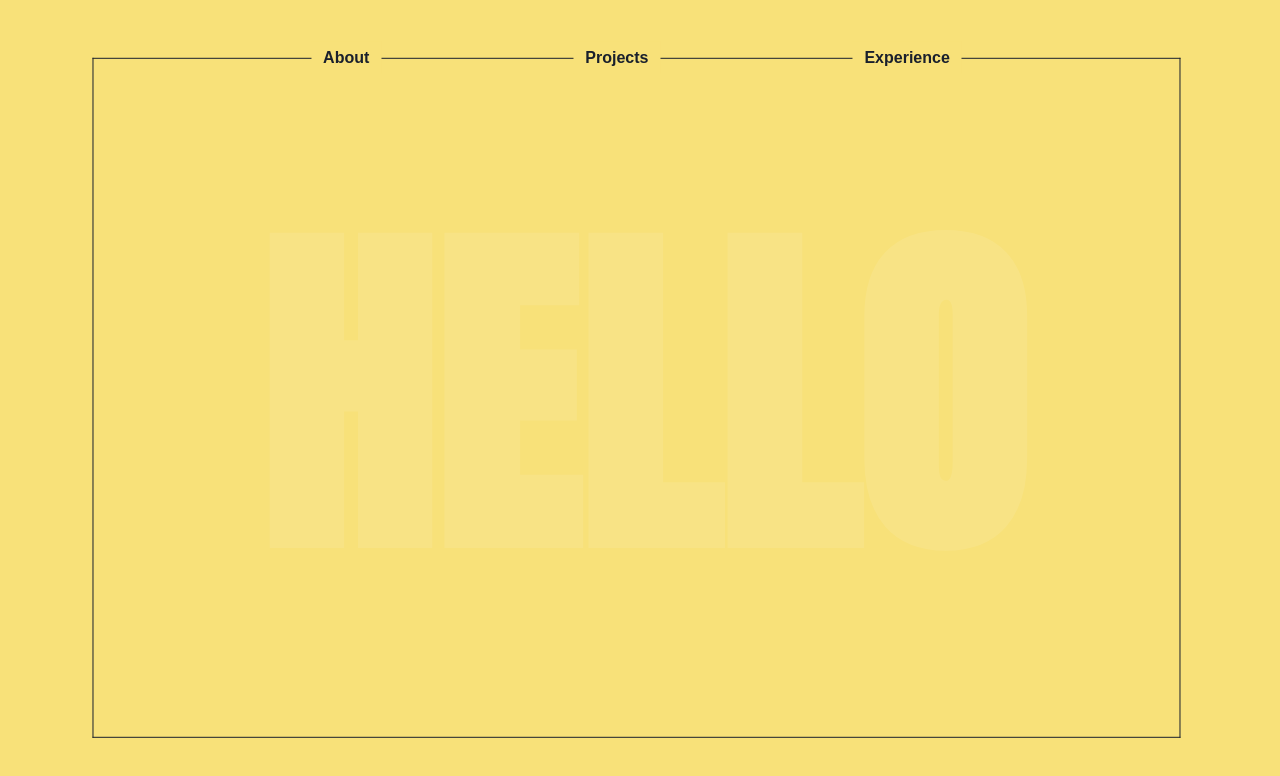
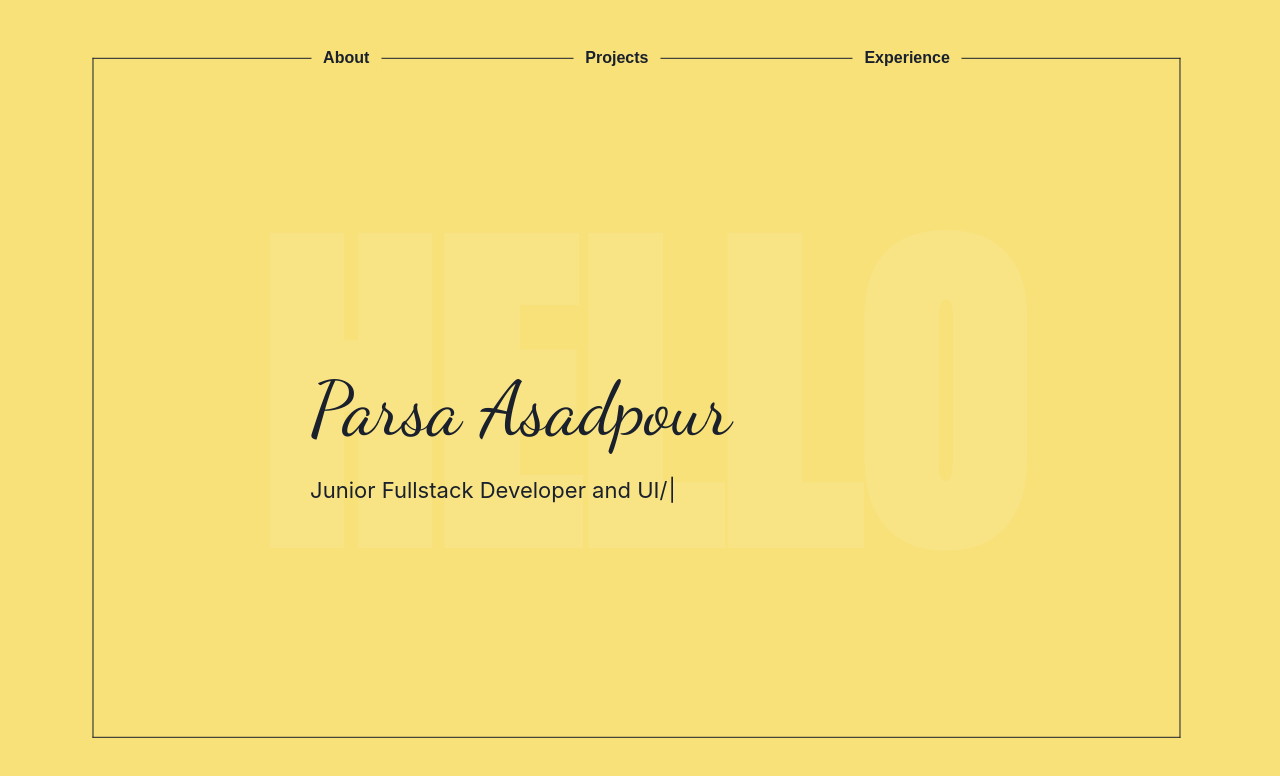
Before and after one commit to ParsaAsdpr/portfolio-website, a Next.js app: page / in a window 1280 px wide. Shown: the top 776 px of the page. Built offline with nearby package versions, Linux system fonts and the light colour scheme.

Commit message:
typewriter effect

```diff
--- a/package.json
+++ b/package.json
@@ -16,7 +16,8 @@
     "framer-motion": "^11.11.7",
     "next": "14.2.15",
     "react": "^18",
-    "react-dom": "^18"
+    "react-dom": "^18",
+    "typewriter-effect": "^2.21.0"
   },
   "devDependencies": {
     "@types/node": "^20",
--- a/src/components/Hero/Hero.tsx
+++ b/src/components/Hero/Hero.tsx
@@ -1,7 +1,9 @@
-import { Box, Text } from "@chakra-ui/react";
+"use client";
+import { Box, Text, VStack } from "@chakra-ui/react";
 import React from "react";
 import Motion from "../common/Motion";
 import HeroContainer from "./HeroContainer";
+import TypeEffect from "./TypeEffect";
 
 const Hero = () => {
   return (
@@ -39,7 +41,19 @@ const Hero = () => {
         </Text>
       </Motion>
 
-      <HeroContainer />
+      <HeroContainer>
+        <VStack
+          paddingLeft="20%"
+          justifyContent="center"
+          alignItems="start"
+          height="100%"
+        >
+          <Text fontFamily="dancing" fontSize={75}>
+            Parsa Asadpour
+          </Text>
+          <TypeEffect />
+        </VStack>
+      </HeroContainer>
     </Box>
   );
 };
--- a/src/components/Hero/HeroContainer.tsx
+++ b/src/components/Hero/HeroContainer.tsx
@@ -1,11 +1,11 @@
 import { Box } from "@chakra-ui/react";
-import React from "react";
+import React, { ReactNode } from "react";
 import Motion from "../common/Motion";
 import Navbar from "./Navbar";
 
-const HeroContainer = () => {
+const HeroContainer = ({ children }: { children: ReactNode }) => {
   return (
-    <Box position="absolute" width="100%" height="100%" top="0%" right="0%">
+    <Box position="absolute" width="100%" height="100%" top="0%" right="0%" zIndex={10}>
       <Box
         position="relative"
         width="85%"
@@ -36,7 +36,7 @@ const HeroContainer = () => {
           </Motion>
         ))}
         <Navbar />
-        {}
+        {children}
       </Box>
     </Box>
   );
--- /dev/null
+++ b/src/components/Hero/TypeEffect.tsx
@@ -0,0 +1,36 @@
+import { Box } from "@chakra-ui/react";
+import Typewriter from "typewriter-effect";
+
+const TypeEffect = () => {
+  return (
+    <Box
+      sx={{
+        ".Typewriter": {
+          fontSize: 22,
+          width: "400px",
+        },
+      }}
+    >
+      <Typewriter
+        options={{
+          loop: true,
+          autoStart: true,
+          deleteSpeed: 10,
+        }}
+        onInit={(typewriter) => {
+          typewriter
+            .typeString(
+              "Junior Fullstack Developer and UI/UX Designer from Iran"
+            )
+            .pauseFor(2500)
+            .deleteAll()
+            .typeString("Open to collaboration and exciting projects.")
+            .pauseFor(2000)
+            .start();
+        }}
+      />
+    </Box>
+  );
+};
+
+export default TypeEffect;
```
Also changed, not shown: 1 other file (tests, documents, lock files or other folders).
